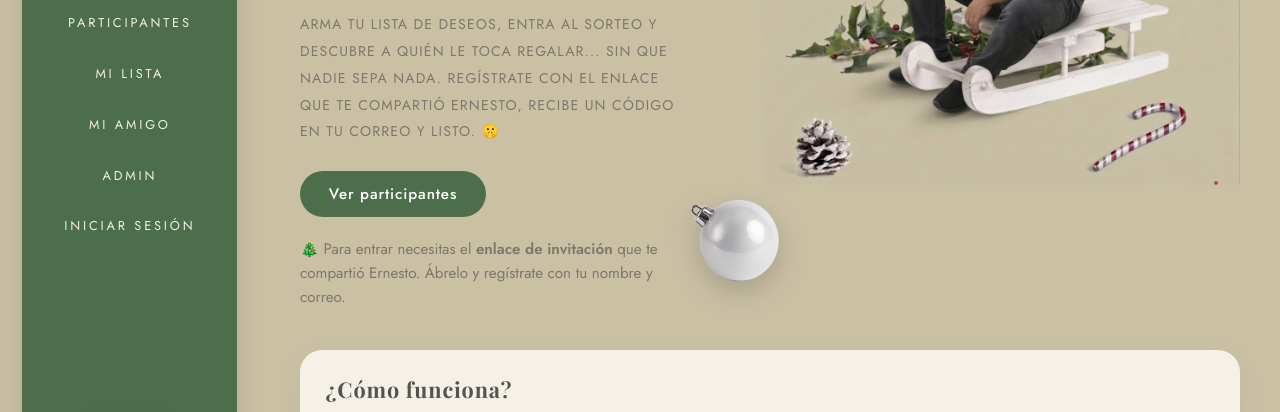
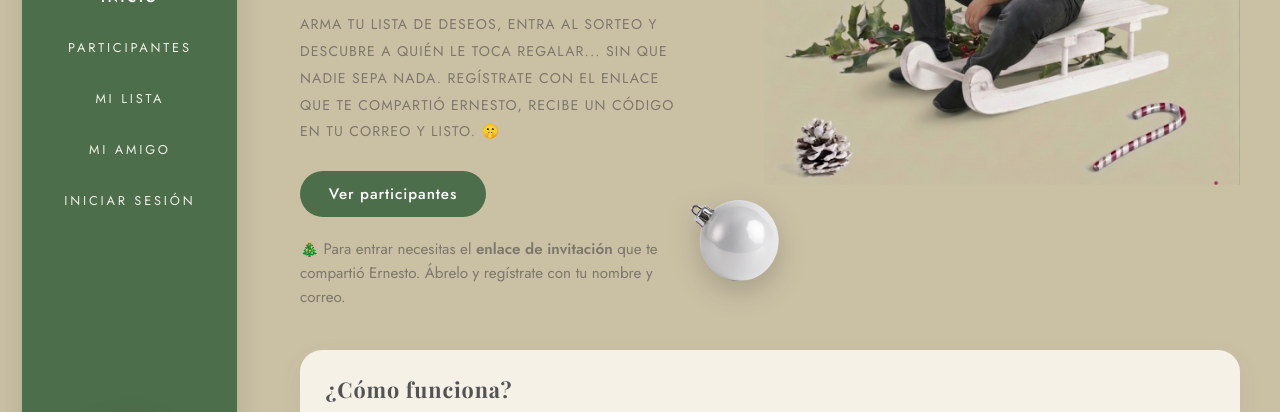
Before and after one commit to DeusExMachina203/CartaMayorAmigoSecreto, an Astro site in the folder frontend/: page / in a window 1280 px wide. Shown: the part 321-733 px from the top of the page. Built offline with nearby package versions, Linux system fonts and the light colour scheme; Astro itself is replaced by a stand-in of ours; no server answers.

Commit message:
Fuera el enlace Admin del menú (la página sigue accesible por URL)

```diff
--- a/frontend/src/layouts/Layout.astro
+++ b/frontend/src/layouts/Layout.astro
@@ -10,7 +10,6 @@ const enlaces = [
   { href: "/participantes", texto: "Participantes", activo: (p: string) => p.startsWith("/participantes") },
   { href: "/mi-lista", texto: "Mi lista", activo: (p: string) => p.startsWith("/mi-lista") },
   { href: "/mi-amigo", texto: "Mi amigo", activo: (p: string) => p.startsWith("/mi-amigo") },
-  { href: "/admin", texto: "Admin", activo: (p: string) => p.startsWith("/admin") },
   { href: "/ingresar", texto: "Iniciar sesión", activo: (p: string) => p.startsWith("/ingresar") },
 ];
 ---
```
